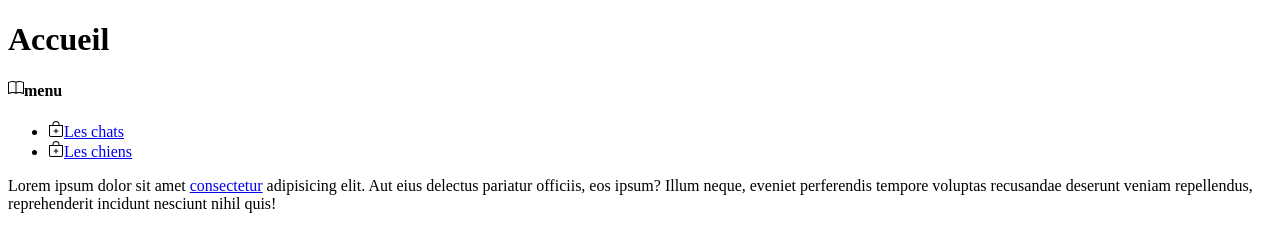
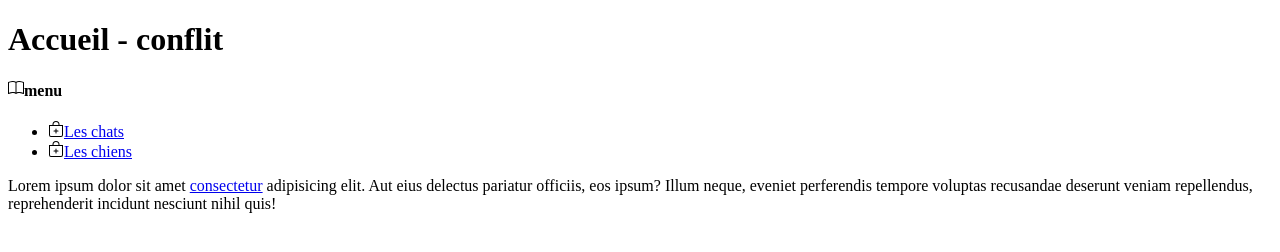
Before and after one commit to ppierre/tp-vscode, a plain HTML site: page index.html in a window 1280 px wide. Drawn offline with Linux system fonts and the light colour scheme.

Commit message:
conflit depuis gh

```diff
--- a/index.html
+++ b/index.html
@@ -10,7 +10,7 @@
 </head>
 
 <body>
-<h1><a>Accueil</a></h1>
+<h1><a>Accueil - conflit</a></h1>
 <!-- nav>h4{menu}+ul>li*2>a -->
 <nav>
     <h4>menu</h4>
```
